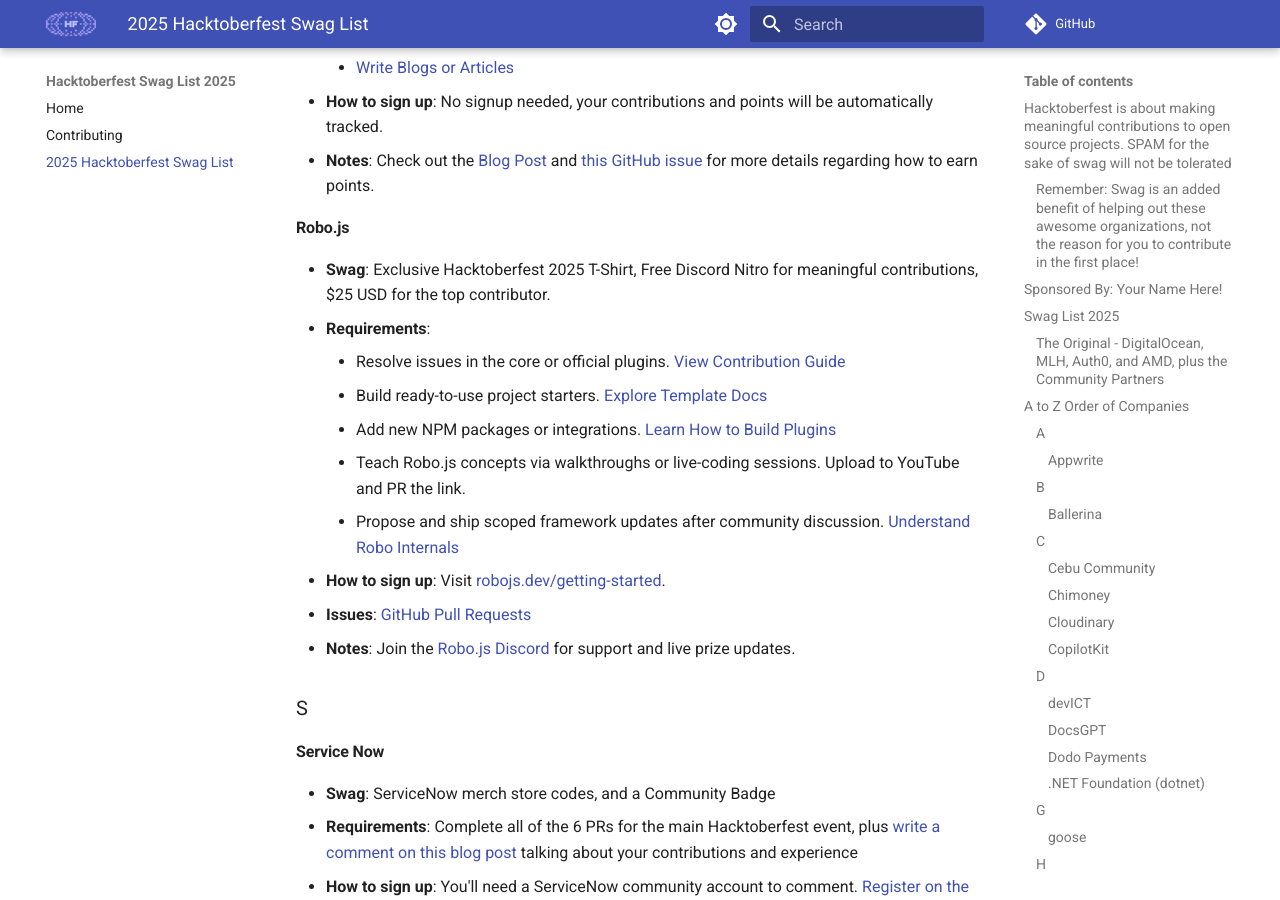
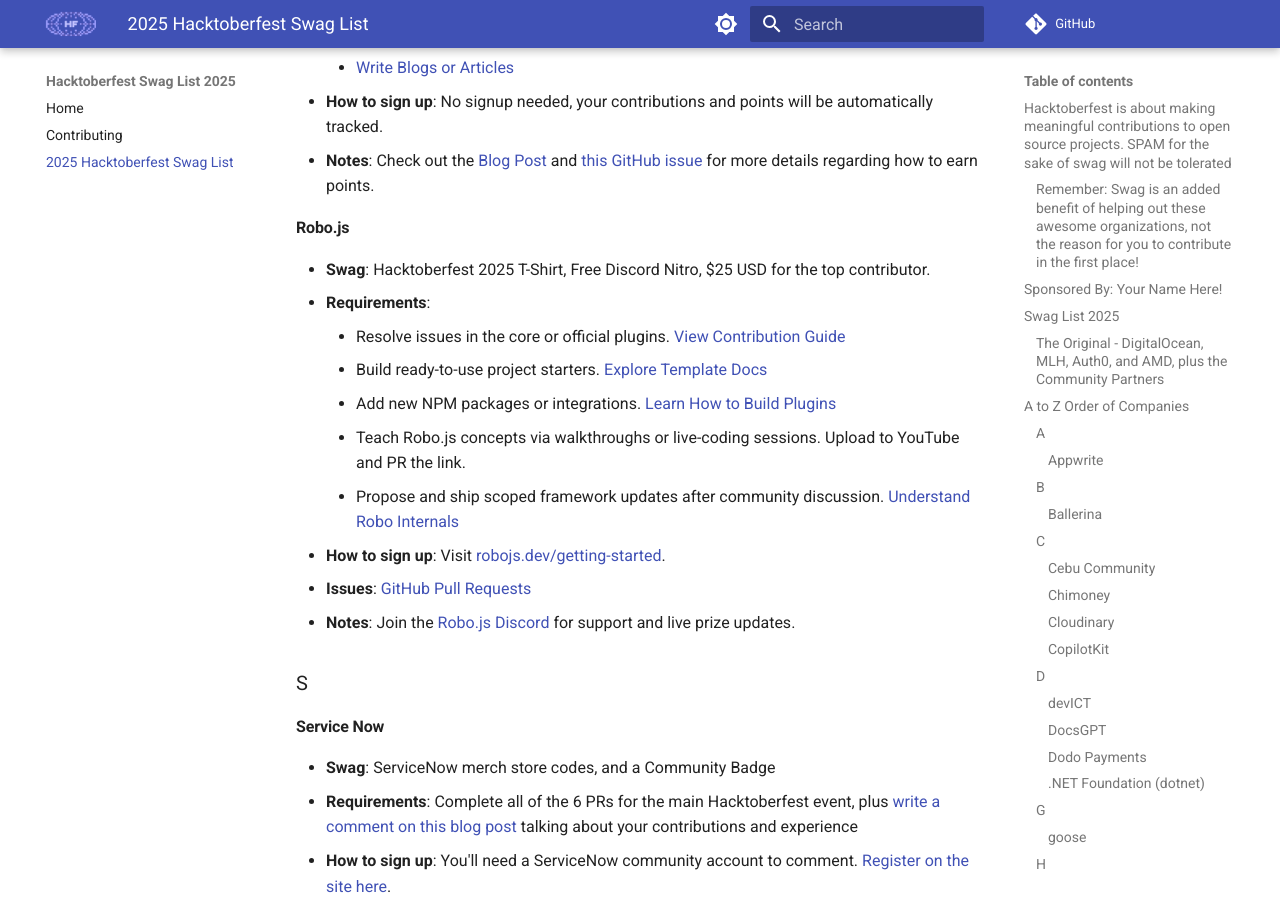
Before and after one commit to crweiner/hacktoberfest-swag-list, an MkDocs documentation site: the page built from docs/list.md, in a window 1280 px wide and 900 px high, scrolled down 9094 px. Built offline with MkDocs 1.6.1 and Material for MkDocs 9.7.7, drawn with Linux system fonts in a browser that asks for light colours; plug-ins that fetch from the network failed and are left out; comment, search, counter and statistics services are not loaded.

Commit message:
Improved the robo.js section

```diff
--- a/docs/list.md
+++ b/docs/list.md
@@ -281,7 +281,7 @@
 
 #### Robo.js
 
-- **Swag**: Exclusive Hacktoberfest 2025 T-Shirt, Free Discord Nitro for meaningful contributions, $25 USD for the top contributor.
+- **Swag**: Hacktoberfest 2025 T-Shirt, Free Discord Nitro, $25 USD for the top contributor.
 - **Requirements**:
     - Resolve issues in the core or official plugins. [View Contribution Guide](https://github.com/Wave-Play/robo.js/blob/main/CONTRIBUTING.md)
     - Build ready-to-use project starters. [Explore Template Docs](https://robojs.dev/templates)
```
